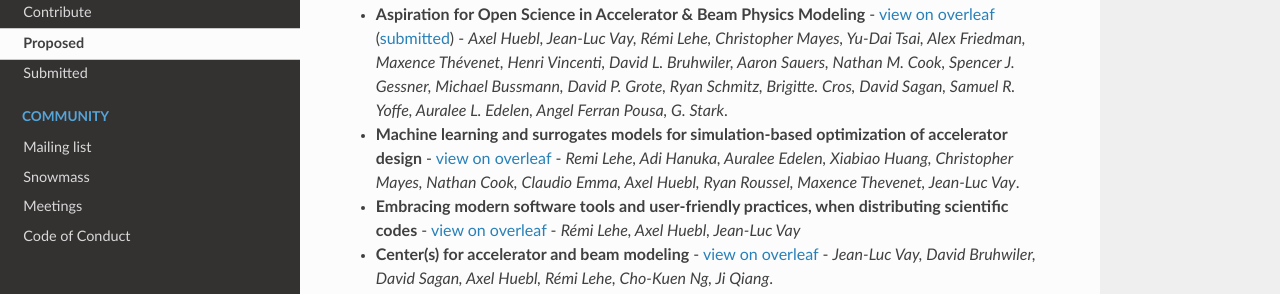
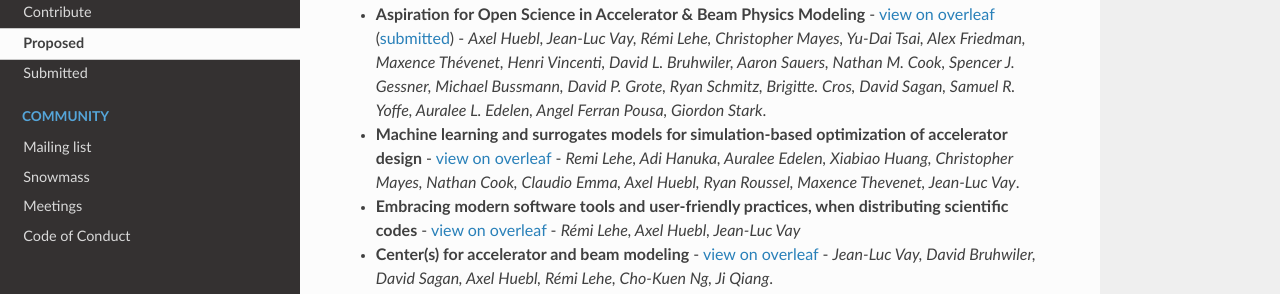
Before and after one commit to snowmass-compf2-accbeammodel/snowmass-compf2-accbeammodel.github.io, a Sphinx documentation site: the page built from docs/source/loi/proposed.rst, in a window 1280 px wide and 900 px high, scrolled down 480 px. Shown: the part 229-523 px from the top of the window. Built offline with Sphinx 7.4.7 and the Read the Docs theme 2.0.0, drawn with Linux system fonts in a browser that asks for light colours.

Commit message:
expand first name

```diff
--- a/docs/source/loi/proposed.rst
+++ b/docs/source/loi/proposed.rst
@@ -15,7 +15,7 @@ For all other LOIs, please contact the mailing list for feedback.
 - **Beam Dynamics Toolkit** - `view on overleaf <https://www.overleaf.com/read/rrsvsscfvfqt>`_ - *David Sagan, Robert Ryne, Jean-Luc Vay, Georg Hoffstaetter, Ji Qiang, Alex Friedman*.
 - **EVA (End-to-end Virtual Accelerators)** - `view on overleaf <https://www.overleaf.com/read/mggpzqpjbjny>`_ - *Jean-Luc Vay, David Sagan, Axel Huebl*.
 - **Develop/integrate data standards & start-to-end workflows for Accelerator Physics** - `view on overleaf <https://www.overleaf.com/read/xhkzttqhhkbk>`_ (`submitted <https://www.snowmass21.org/docs/files/summaries/CompF/SNOWMASS21-CompF2_CompF7-AF1_AF0_Huebl-079.pdf>`_) - *Axel Huebl, Jean-Luc Vay, Rémi Lehe, Maxence Thévenet, Christopher Mayes, David Sagan, Yu-Dai Tsai, Juncheng E, Frank Tsung, Henri Vincenti, Angel Ferran Pousa, Nathan M. Cook, Spencer J. Gessner, Franz Poeschel, Michael Bussmann, David P. Grote, Nicholas A. Murphy, Ryan Schmitz, Chun H. Yoon, David L. Bruhwiler, Kyle Cranmer, Samuel R. Yoffe, Brigitte Cros, Auralee L. Edelen, Giordon Stark*.
-- **Aspiration for Open Science in Accelerator & Beam Physics Modeling** - `view on overleaf <https://www.overleaf.com/read/bwntmgkyvyvc>`_ (`submitted <https://www.snowmass21.org/docs/files/summaries/CompF/SNOWMASS21-CompF2_CompF7-AF1_AF0_Huebl-081.pdf>`_) - *Axel Huebl, Jean-Luc Vay, Rémi Lehe, Christopher Mayes, Yu-Dai Tsai, Alex Friedman, Maxence Thévenet, Henri Vincenti, David L. Bruhwiler, Aaron Sauers, Nathan M. Cook, Spencer J. Gessner, Michael Bussmann, David P. Grote, Ryan Schmitz, Brigitte. Cros, David Sagan, Samuel R. Yoffe, Auralee L. Edelen, Angel Ferran Pousa, G. Stark*.
+- **Aspiration for Open Science in Accelerator & Beam Physics Modeling** - `view on overleaf <https://www.overleaf.com/read/bwntmgkyvyvc>`_ (`submitted <https://www.snowmass21.org/docs/files/summaries/CompF/SNOWMASS21-CompF2_CompF7-AF1_AF0_Huebl-081.pdf>`_) - *Axel Huebl, Jean-Luc Vay, Rémi Lehe, Christopher Mayes, Yu-Dai Tsai, Alex Friedman, Maxence Thévenet, Henri Vincenti, David L. Bruhwiler, Aaron Sauers, Nathan M. Cook, Spencer J. Gessner, Michael Bussmann, David P. Grote, Ryan Schmitz, Brigitte. Cros, David Sagan, Samuel R. Yoffe, Auralee L. Edelen, Angel Ferran Pousa, Giordon Stark*.
 - **Machine learning and surrogates models for simulation-based optimization of accelerator design** - `view on overleaf <https://www.overleaf.com/read/nmfxffwgvjgf>`_ - *Remi Lehe, Adi Hanuka, Auralee Edelen, Xiabiao Huang, Christopher Mayes, Nathan Cook, Claudio Emma, Axel Huebl, Ryan Roussel, Maxence Thevenet, Jean-Luc Vay*.
 - **Embracing modern software tools and user-friendly practices, when distributing scientific codes** - `view on overleaf <https://www.overleaf.com/read/jfqrjwybfhyw>`_ - *Rémi Lehe, Axel Huebl, Jean-Luc Vay*
 - **Center(s) for accelerator and beam modeling** - `view on overleaf <https://www.overleaf.com/read/pvzdxzstdnpy>`_ - *Jean-Luc Vay, David Bruhwiler, David Sagan, Axel Huebl, Rémi Lehe, Cho-Kuen Ng, Ji Qiang*.
```
